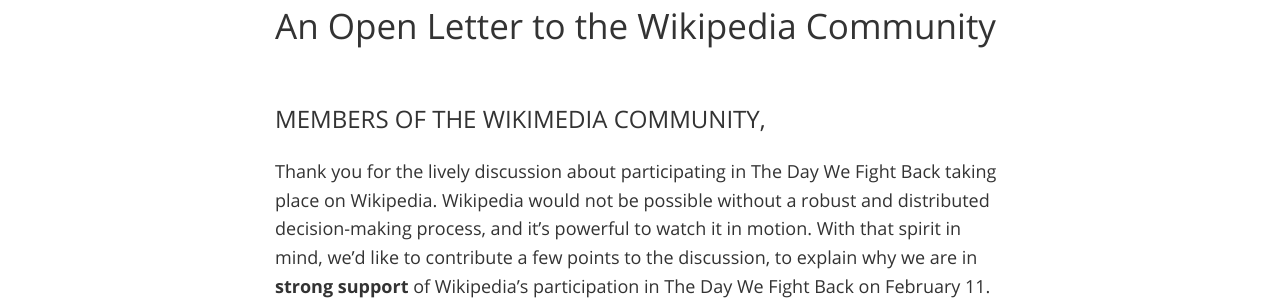
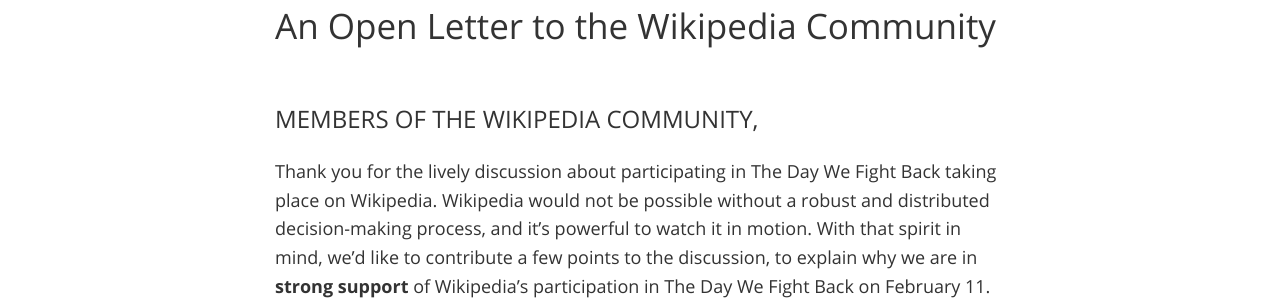
Before and after one commit to tfrce/thedaywefightback, a Jekyll site: the page built from open-letter-to-wikipedia.markdown, in a window 1280 px wide. Shown: the part 444-744 px from the top of the page. Built offline with Jekyll 4.4.1, drawn with Linux system fonts in a browser that asks for light colours; Markdown is read by kramdown in place of the engine named in the settings; comment, search, counter and statistics services are not loaded.

```diff
--- a/open-letter-to-wikipedia.markdown
+++ b/open-letter-to-wikipedia.markdown
@@ -38,7 +38,7 @@
 #### Custom blog post style:
 custom_blog_post_style: "lettertowikipedia"
 ---
-### Members of the Wikimedia community,
+### Members of the Wikipedia community,
 
 Thank you for the lively discussion about participating in The Day We Fight Back taking place on Wikipedia. Wikipedia would not be possible without a robust and distributed decision-making process, and it's powerful to watch it in motion. With that spirit in mind, we'd like to contribute a few points to the discussion, to explain why we are in **strong support** of Wikipedia's participation in The Day We Fight Back on February 11.
 
```
